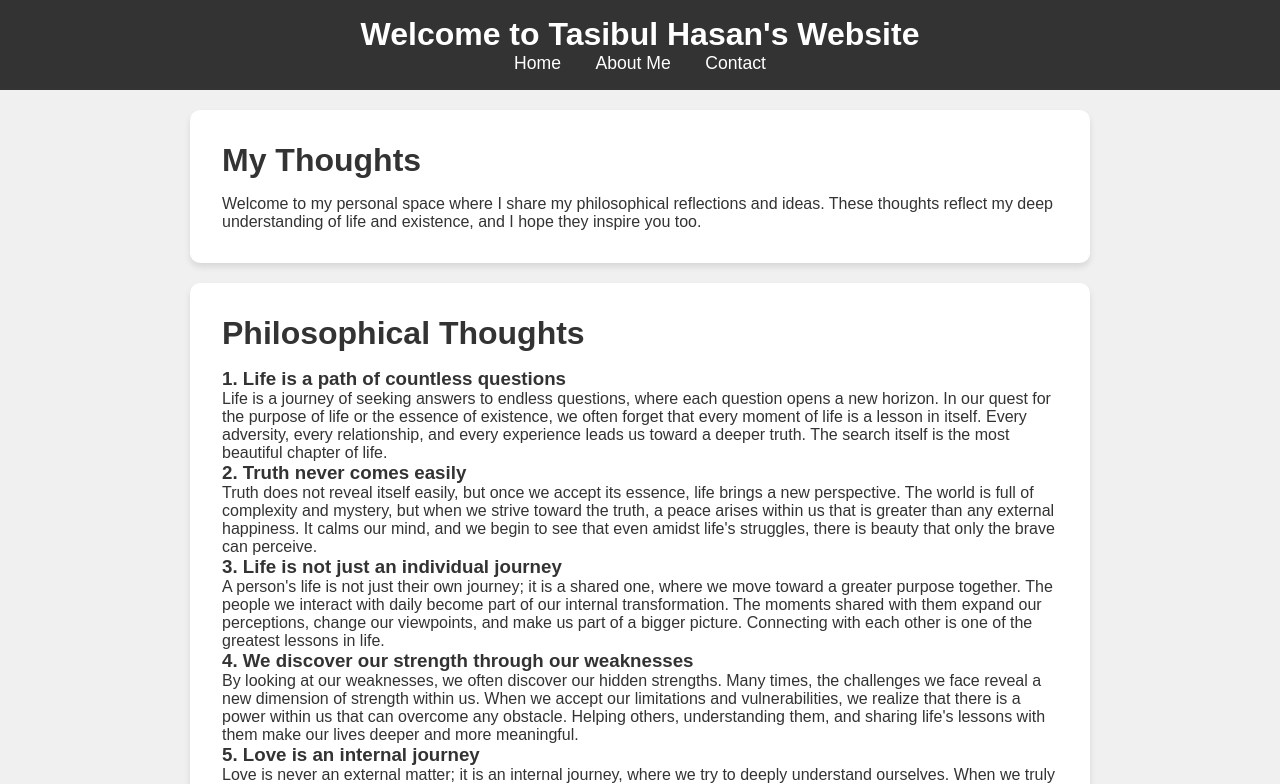
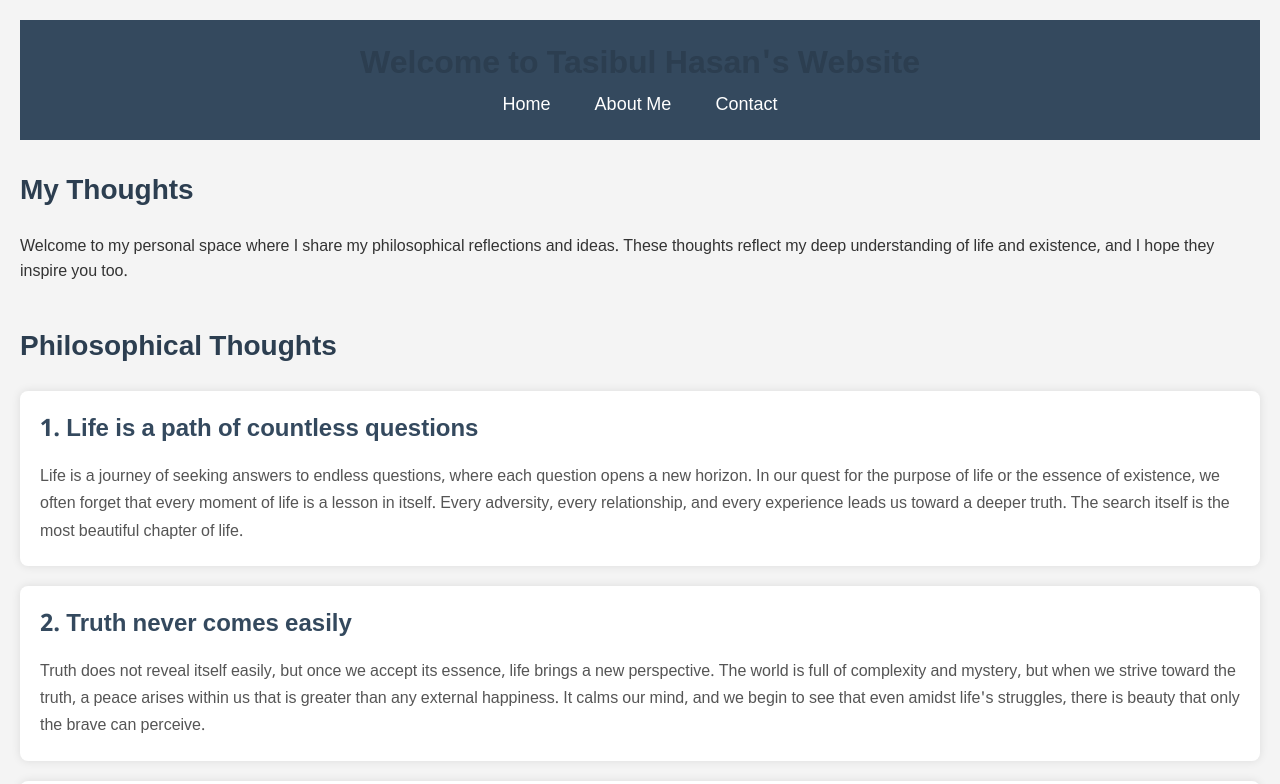
Before and after one commit to tsblhsn/tsblhsn.github.io, a plain HTML site: page index.html in a window 1280 px wide. Shown: the top 784 px of the page. Drawn offline with Linux system fonts and the light colour scheme.

Commit message:
Update style.css

```diff
--- a/style.css
+++ b/style.css
@@ -1,3 +1,4 @@
+/* Global Styles */
 * {
     margin: 0;
     padding: 0;
@@ -5,97 +6,90 @@
 }
 
 body {
-    font-family: Arial, sans-serif;
-    background-color: #f0f0f0;
+    font-family: 'Noto Sans Bengali', sans-serif;
+    background-color: #f4f4f4;
     color: #333;
+    line-height: 1.6;
+    font-size: 16px;
+    padding: 20px;
 }
 
-header {
-    background-color: #333;
-    color: white;
-    padding: 1rem 0;
-    text-align: center;
+h1, h2, h3 {
+    font-family: 'Noto Sans Bengali', sans-serif;
+    font-weight: 600;
+    color: #2c3e50;
 }
 
-header .logo h1 {
-    margin: 0;
+/* Header Styling */
+header {
+    background-color: #34495e;
+    color: #fff;
+    padding: 20px 0;
+    text-align: center;
+    margin-bottom: 30px;
 }
 
-nav ul {
-    list-style-type: none;
-    padding: 0;
+header nav ul {
+    list-style: none;
 }
 
-nav ul li {
-    display: inline;
-    margin: 0 15px;
+header nav ul li {
+    display: inline-block;
+    margin: 0 20px;
 }
 
-nav ul li a {
-    color: white;
+header nav ul li a {
     text-decoration: none;
-    font-size: 1.1rem;
+    color: #fff;
+    font-weight: 500;
+    font-size: 18px;
 }
 
+header nav ul li a:hover {
+    color: #ecf0f1;
+}
+
+/* Main Section Styling */
 section {
-    padding: 2rem;
-    max-width: 900px;
-    margin: 20px auto;
-    background-color: white;
-    border-radius: 10px;
-    box-shadow: 0 4px 6px rgba(0, 0, 0, 0.1);
+    margin-bottom: 40px;
 }
 
 h2 {
-    font-size: 2rem;
-    margin-bottom: 1rem;
+    font-size: 28px;
+    color: #2c3e50;
+    margin-bottom: 20px;
 }
 
-footer {
-    text-align: center;
-    padding: 1rem;
-    background-color: #333;
-    color: white;
+article {
+    background-color: #fff;
+    padding: 20px;
+    margin-bottom: 20px;
+    border-radius: 8px;
+    box-shadow: 0 0 10px rgba(0, 0, 0, 0.1);
 }
 
-footer .social-media a {
-    color: white;
-    margin: 0 10px;
-    text-decoration: none;
-    font-size: 1.2rem;
+article h3 {
+    font-size: 24px;
+    margin-bottom: 15px;
+    color: #34495e;
+}
+
+article p {
+    font-size: 16px;
+    line-height: 1.7;
+    color: #555;
+}
+
+/* Footer Styling */
+footer {
+    background-color: #34495e;
+    color: #fff;
+    text-align: center;
+    padding: 15px;
+    margin-top: 30px;
+    font-size: 14px;
 }
 
 footer p {
-    margin-top: 1rem;
+    margin: 0;
 }
-
-form {
-    display: flex;
-    flex-direction: column;
-}
-
-form label {
-    margin-bottom: 0.5rem;
-}
-
-form input, form textarea, form select {
-    padding: 0.8rem;
-    margin-bottom: 1rem;
-    border: 1px solid #ccc;
-    border-radius: 5px;
-    font-size: 1rem;
-}
-
-form button {
-    padding: 1rem;
-    background-color: #333;
-    color: white;
-    border: none;
-    border-radius: 5px;
-    cursor: pointer;
-    font-size: 1rem;
-}
-
-form button:hover {
-    background-color: #555;
-}
```
